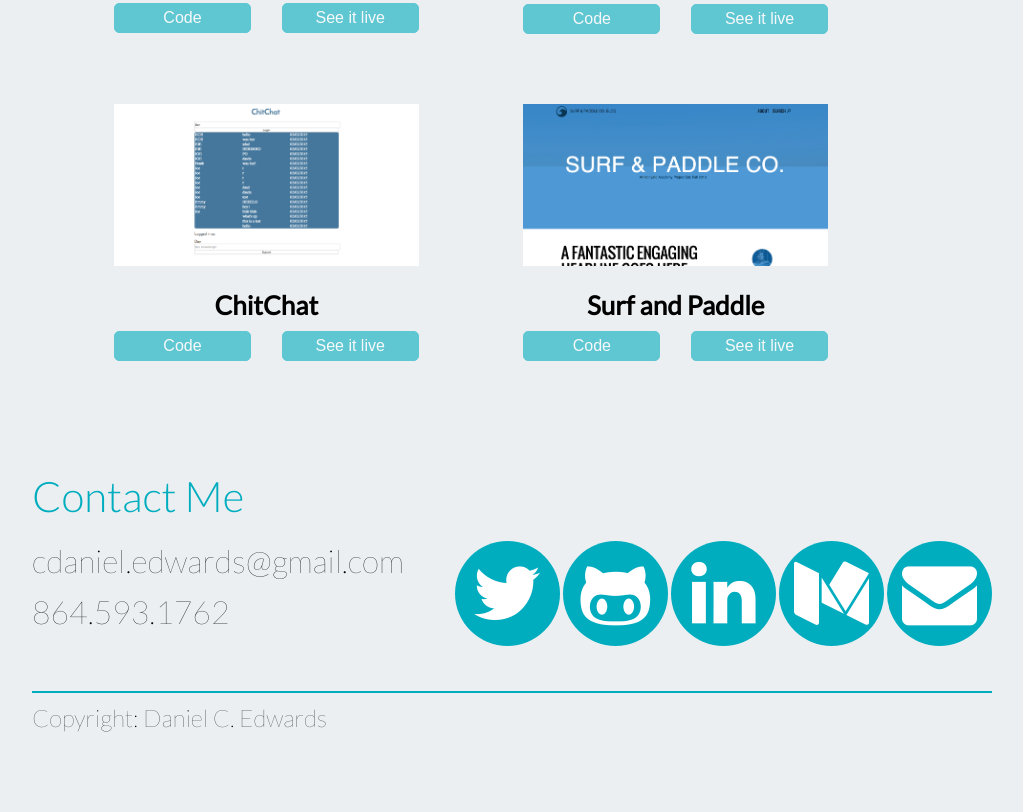
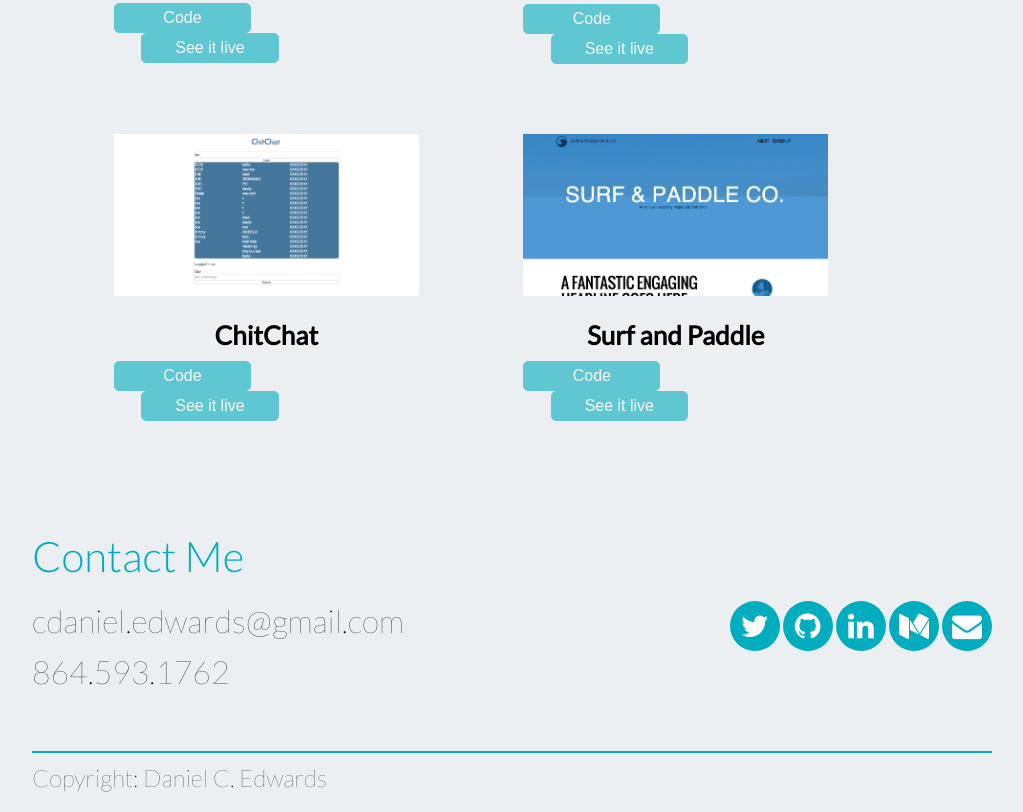
Before and after one commit to cdanwards/cdanwards.github.io, a plain HTML site: page index.html in a window 1280 px wide. Shown: the part 1273-2085 px from the top of the page, without its empty margins (128-1151 px from the left). Before the commit the page ends 2025 px from the top, so only its background shows below. Drawn offline with Linux system fonts and the light colour scheme.

Commit message:
Updating Styles

```diff
--- a/index.html
+++ b/index.html
@@ -34,7 +34,7 @@
       <div class="about-text">
         <h2 class="about-heading section-heading">About Myself</h2>
         <img class="prof-pic" src="images/me.png">
-        <p class="about-paragraph">I'm a front-end web developer who recently graduated from the Iron Yard. I love tackling new projects and working with others to come to a solution to a problem. My skills include html, css, sass, js, ember.js, backbone.js, git, github and more. I love the outdoors, hiking, long bike rides, road trips, craft beer and porch sitting on a warm summer night. Contact me for more info or with opportunities!</p>
+        <p class="about-paragraph">I'm a front-end web developer who recently graduated from the Iron Yard. I love tackling new projects and working with others to come up with a solution to a problem. My skills include html, css, sass, js, ember.js, backbone.js, git, github and more. I love the outdoors, hiking, long bike rides, road trips, craft beer and porch sitting on a warm summer night. Contact me for more info or with opportunities!</p>
       </div>
     </div>
 <!-- Work Section -->
@@ -46,25 +46,41 @@
             <div class="image-container">
               <img class="project-img rendezvous" src="images/rendezvous.jpg">
             </div>
-            <p><h3>ren·dez·vous</h3><button>Code</button><button class="live-button">See it live</button></p>
+            <p>
+              <h3>ren·dez·vous</h3>
+              <button>Code</button>
+              <button class="live-button">See it live</button>
+            </p>
           </div>
           <div class="project">
             <div class="image-container">
               <img class="project-img game" src="images/game.jpg">
             </div>
-            <p><h3>Punchies</h3><button>Code</button><button class="live-button">See it live</button></p>
+            <p>
+              <h3>Punchies</h3>
+              <button>Code</button>
+              <button class="live-button">See it live</button>
+            </p>
           </div>
           <div class="project">
             <div class="image-container">
               <img class="project-img chitchat" src="images/chitchat.jpg">
             </div>
-            <p><h3>ChitChat</h3><button>Code</button><button class="live-button">See it live</button></p>
+            <p>
+              <h3>ChitChat</h3>
+              <button>Code</button>
+              <button class="live-button">See it live</button>
+            </p>
           </div>
           <div class="project">
             <div class="image-container">
               <img class="project-img surf" src="images/surf.jpg">
             </div>
-            <p><h3>Surf and Paddle</h3><button>Code</button><button class="live-button">See it live</button></p>
+            <p>
+              <h3>Surf and Paddle</h3>
+              <button>Code</button>
+              <button class="live-button">See it live</button>
+            </p>
           </div>
         </div>
       </div>
@@ -78,11 +94,11 @@
       </div>
       <div class="icons-container">
         <div class="wrap">
-          <a href="http://www.twitter.com/cdanwards"><i class="fa fa-twitter fa-1x"></i></a>
-          <a href="http://www.github.com/cdanwards"><i class="fa fa-github-alt fa-1x"></i></a>
-          <a href="https://www.linkedin.com/pub/daniel-edwards"><i class="fa fa-linkedin fa-1x"></i></a>
-          <a href="https://medium.com/@cdanwards"><i class="fa fa-medium fa-1x"></i></a>
-          <a href="mailto:cdaniel.edwards@gmail.com"><i class="fa fa-envelope fa-1x"></i></a>
+          <a href="http://www.twitter.com/cdanwards"><i class="fa fa-twitter fa-lg"></i></a>
+          <a href="http://www.github.com/cdanwards"><i class="fa fa-github fa-lg"></i></a>
+          <a href="https://www.linkedin.com/pub/daniel-edwards"><i class="fa fa-linkedin fa-lg"></i></a>
+          <a href="https://medium.com/@cdanwards"><i class="fa fa-medium fa-lg"></i></a>
+          <a href="mailto:cdaniel.edwards@gmail.com"><i class="fa fa-envelope fa-lg"></i></a>
         </div>
       </div>
     </div>
--- a/styles/main.scss
+++ b/styles/main.scss
@@ -304,7 +304,7 @@ body {
           }
         }
         .live-button {
-          margin-left: 10%
+          margin-left: 9%
         }
       }
     }
@@ -342,8 +342,8 @@ body {
       display: inline-block;
       margin: 0 auto;
       border-radius: 120px;
-      width: 105px;
-      height: 105px;
+      width: 50px;
+      height: 50px;
       background-color: $font-accent;
       color: white;
       text-align: center;
@@ -352,8 +352,8 @@ body {
       display: inline-block;
       margin: auto;
       height: 100%;
-      line-height: 105px;
-      font-size: 75px;
+      line-height: 50px;
+      font-size: 30px;
       text-align: center;
     }
     .wrap a:hover {
```
Also changed, not shown: styles/main.css, 1 other file.
